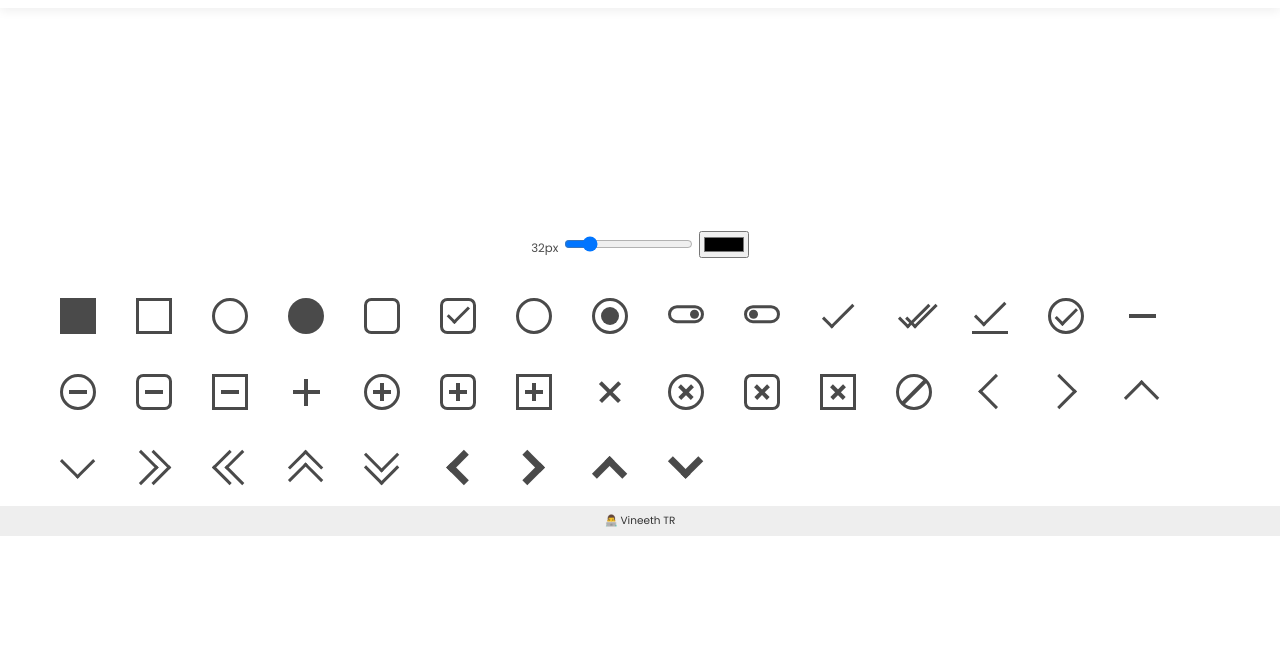
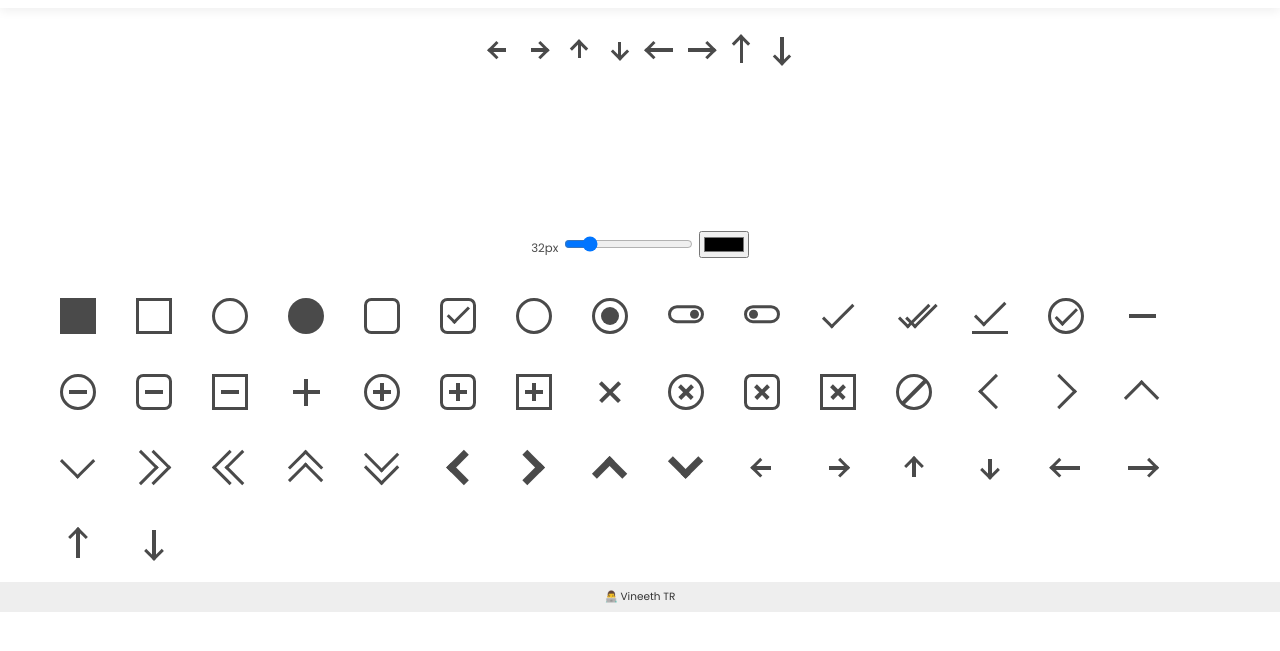
Before and after one commit to vineethtrv/css-icons, a plain HTML site: page index.html in a window 1280 px wide. Shown: the part 49-700 px from the top of the page. Drawn offline with Linux system fonts and the light colour scheme.

Commit message:
angale arrow icons

```diff
--- a/assets/scss/vendors/_icons.scss
+++ b/assets/scss/vendors/_icons.scss
@@ -684,3 +684,205 @@
         transform: translateY(-25%) rotate(45deg);
     }
 }
+
+.icon-arrow-left {
+    @extend %icon;
+    width: 1em;
+    height: 1em;
+    &::after {
+        content: '';
+        position: absolute;
+        width: 0.4em;
+        height: 0.4em;
+        border-left: 0.1em solid currentColor;
+        border-bottom: 0.1em solid currentColor;
+        left: 0.25em;
+        top: 50%;
+        transform: translateY(-50%) rotate(45deg);
+    }
+    &::before{
+        content: '';
+        position: absolute;
+        width: 0.5em;
+        height: 0.1em;
+        inset: 0;
+        margin: auto ;
+        background: currentColor;
+    }
+}
+.icon-arrow-right {
+    @extend %icon;
+    width: 1em;
+    height: 1em;
+    &::after {
+        content: '';
+        position: absolute;
+        width: 0.4em;
+        height: 0.4em;
+        border-right: 0.1em solid currentColor;
+        border-top: 0.1em solid currentColor;
+        right: 0.25em;
+        top: 50%;
+        transform: translateY(-50%) rotate(45deg);
+    }
+    &::before{
+        content: '';
+        position: absolute;
+        width: 0.5em;
+        height: 0.1em;
+        inset: 0;
+        margin: auto ;
+        background: currentColor;
+    }
+}
+.icon-arrow-up {
+    @extend %icon;
+    width: 1em;
+    height: 1em;
+    &::after {
+        content: '';
+        position: absolute;
+        width: 0.4em;
+        height: 0.4em;
+        border-left: 0.1em solid currentColor;
+        border-top: 0.1em solid currentColor;
+        left: 50%;
+        top: 0.25em;
+        transform: translateX(-50%) rotate(45deg);
+    }
+    &::before{
+        content: '';
+        position: absolute;
+        width: 0.1em;
+        height: 0.5em;
+        inset: 0;
+        margin: auto ;
+        background: currentColor;
+    }
+}
+.icon-arrow-down {
+    @extend %icon;
+    width: 1em;
+    height: 1em;
+    &::after {
+        content: '';
+        position: absolute;
+        width: 0.4em;
+        height: 0.4em;
+        border-right: 0.1em solid currentColor;
+        border-bottom: 0.1em solid currentColor;
+        left: 50%;
+        bottom: 0.25em;
+        transform: translateX(-50%) rotate(45deg);
+    }
+    &::before{
+        content: '';
+        position: absolute;
+        width: 0.1em;
+        height: 0.5em;
+        inset: 0;
+        margin: auto ;
+        background: currentColor;
+    }
+}
+
+.icon-long-arrow-left {
+    @extend %icon;
+    width: 1em;
+    height: 1em;
+    &::after {
+        content: '';
+        position: absolute;
+        width: 0.4em;
+        height: 0.4em;
+        border-left: 0.1em solid currentColor;
+        border-bottom: 0.1em solid currentColor;
+        left: 0.1em;
+        top: 50%;
+        transform: translateY(-50%) rotate(45deg);
+    }
+    &::before{
+        content: '';
+        position: absolute;
+        width: 0.8em;
+        height: 0.1em;
+        inset: 0;
+        margin: auto ;
+        background: currentColor;
+    }
+}
+.icon-long-arrow-right {
+    @extend %icon;
+    width: 1em;
+    height: 1em;
+    &::after {
+        content: '';
+        position: absolute;
+        width: 0.4em;
+        height: 0.4em;
+        border-right: 0.1em solid currentColor;
+        border-top: 0.1em solid currentColor;
+        right: 0.1em;
+        top: 50%;
+        transform: translateY(-50%) rotate(45deg);
+    }
+    &::before{
+        content: '';
+        position: absolute;
+        width: 0.8em;
+        height: 0.1em;
+        inset: 0;
+        margin: auto ;
+        background: currentColor;
+    }
+}
+.icon-long-arrow-up {
+    @extend %icon;
+    width: 1em;
+    height: 1em;
+    &::after {
+        content: '';
+        position: absolute;
+        width: 0.4em;
+        height: 0.4em;
+        border-left: 0.1em solid currentColor;
+        border-top: 0.1em solid currentColor;
+        left: 50%;
+        top: 0.1em;
+        transform: translateX(-50%) rotate(45deg);
+    }
+    &::before{
+        content: '';
+        position: absolute;
+        width: 0.1em;
+        height: 0.8em;
+        inset: 0;
+        margin: auto ;
+        background: currentColor;
+    }
+}
+.icon-long-arrow-down {
+    @extend %icon;
+    width: 1em;
+    height: 1em;
+    &::after {
+        content: '';
+        position: absolute;
+        width: 0.4em;
+        height: 0.4em;
+        border-right: 0.1em solid currentColor;
+        border-bottom: 0.1em solid currentColor;
+        left: 50%;
+        bottom: 0.1em;
+        transform: translateX(-50%) rotate(45deg);
+    }
+    &::before{
+        content: '';
+        position: absolute;
+        width: 0.1em;
+        height: 0.8em;
+        inset: 0;
+        margin: auto ;
+        background: currentColor;
+    }
+}
--- a/index.html
+++ b/index.html
@@ -27,6 +27,10 @@
         <span class="icon-arrow-right"></span>
         <span class="icon-arrow-up"></span>
         <span class="icon-arrow-down"></span>
+        <span class="icon-long-arrow-left"></span>
+        <span class="icon-long-arrow-right"></span>
+        <span class="icon-long-arrow-up"></span>
+        <span class="icon-long-arrow-down"></span>
 
 
     </div>
@@ -93,6 +97,15 @@
             <span class="icon-angle-up"></span>
             <span class="icon-angle-down"></span>
 
+            <span class="icon-arrow-left"></span>
+            <span class="icon-arrow-right"></span>
+            <span class="icon-arrow-up"></span>
+            <span class="icon-arrow-down"></span>
+            <span class="icon-long-arrow-left"></span>
+            <span class="icon-long-arrow-right"></span>
+            <span class="icon-long-arrow-up"></span>
+            <span class="icon-long-arrow-down"></span>
+
         </section>
 
     </main>
```
Also changed, not shown: assets/css/styles.css.
